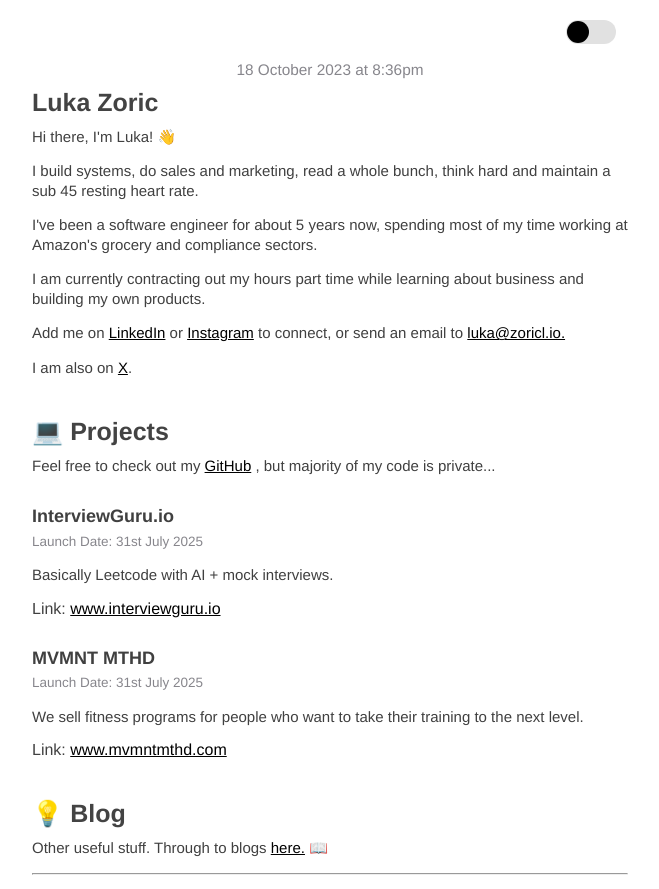
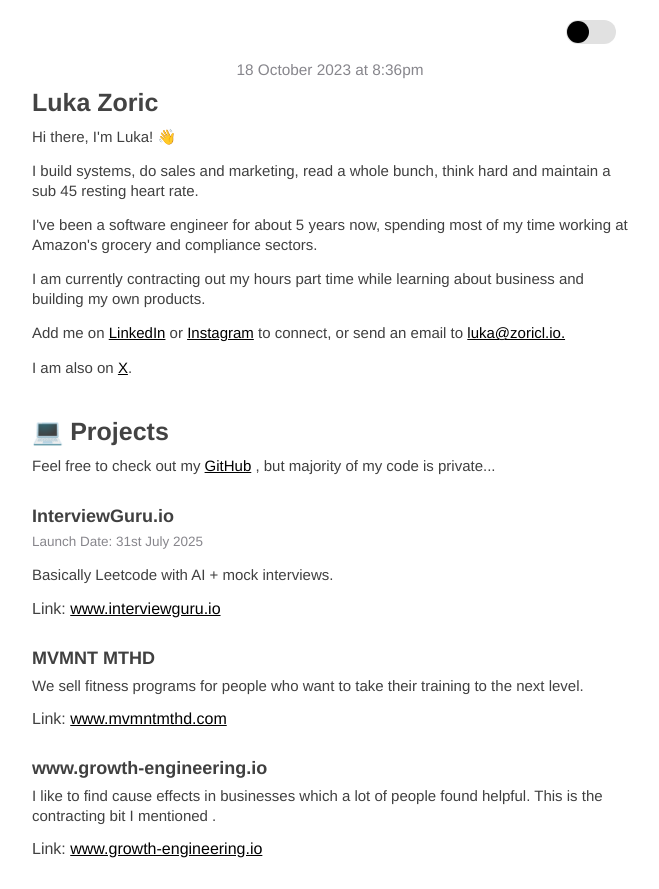
Before and after one commit to iamnotluka/zoricl, a React (Create React App) app: page / in a window 1280 px wide. Shown: the top 889 px of the page, without its empty margins (310-969 px from the left). Built offline with nearby package versions, Linux system fonts and the light colour scheme.

Commit message:
Add the experience and clean up blog

```diff
--- a/src/components/pages/home/Home.tsx
+++ b/src/components/pages/home/Home.tsx
@@ -55,18 +55,26 @@ export default function Home() {
 				www.interviewguru.io
 			</a>
 			<h5>MVMNT MTHD</h5>
-			<p className="subsection-date-li">Launch Date: 31st July 2025</p>
 			<p>We sell fitness programs for people who want to take their training to the next level.</p>
 			Link:{" "}
 			<a href="https://www.mvmntmthd.com" rel="noreferrer" target="_blank">
 				www.mvmntmthd.com
+			</a>
+			<h5>www.growth-engineering.io</h5>
+			<p>
+				I like to find cause effects in businesses which a lot of people found helpful. This is the contracting bit I
+				mentioned .
+			</p>
+			Link:{" "}
+			<a href="https://www.growth-engineering.io" rel="noreferrer" target="_blank">
+				www.growth-engineering.io
 			</a>
 			{/* <p>
 				Check it out <Link to="/software-resources">here.</Link>
 			</p>*/}
 			<h4>💡 Blog </h4>
 			<p>
-				Other useful stuff. Through to blogs <Link to="/knowledge-base">here.</Link> 📖
+				I like to think and write. All thoughts are my own. Through to blogs <Link to="/knowledge-base">here.</Link> 📖
 			</p>
 			<hr></hr>
 			<p className="subsection-date-li">
```
